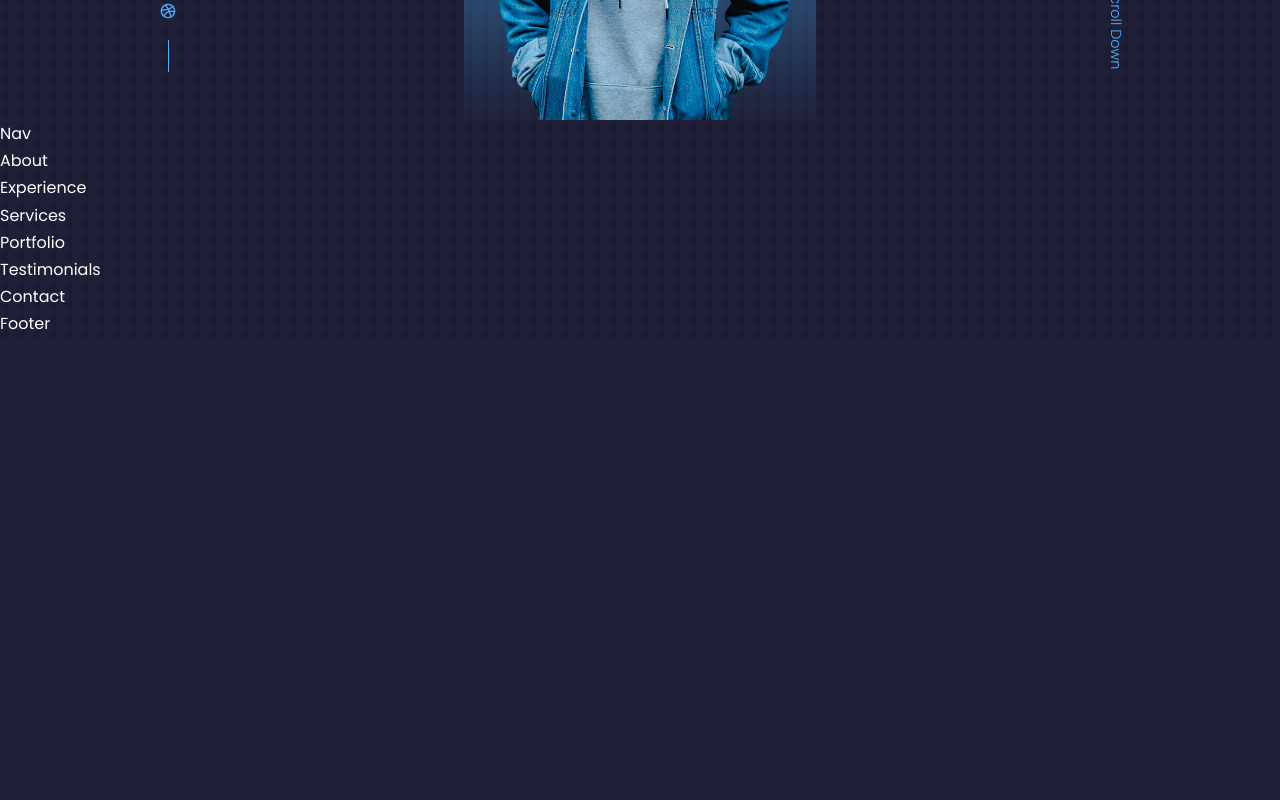
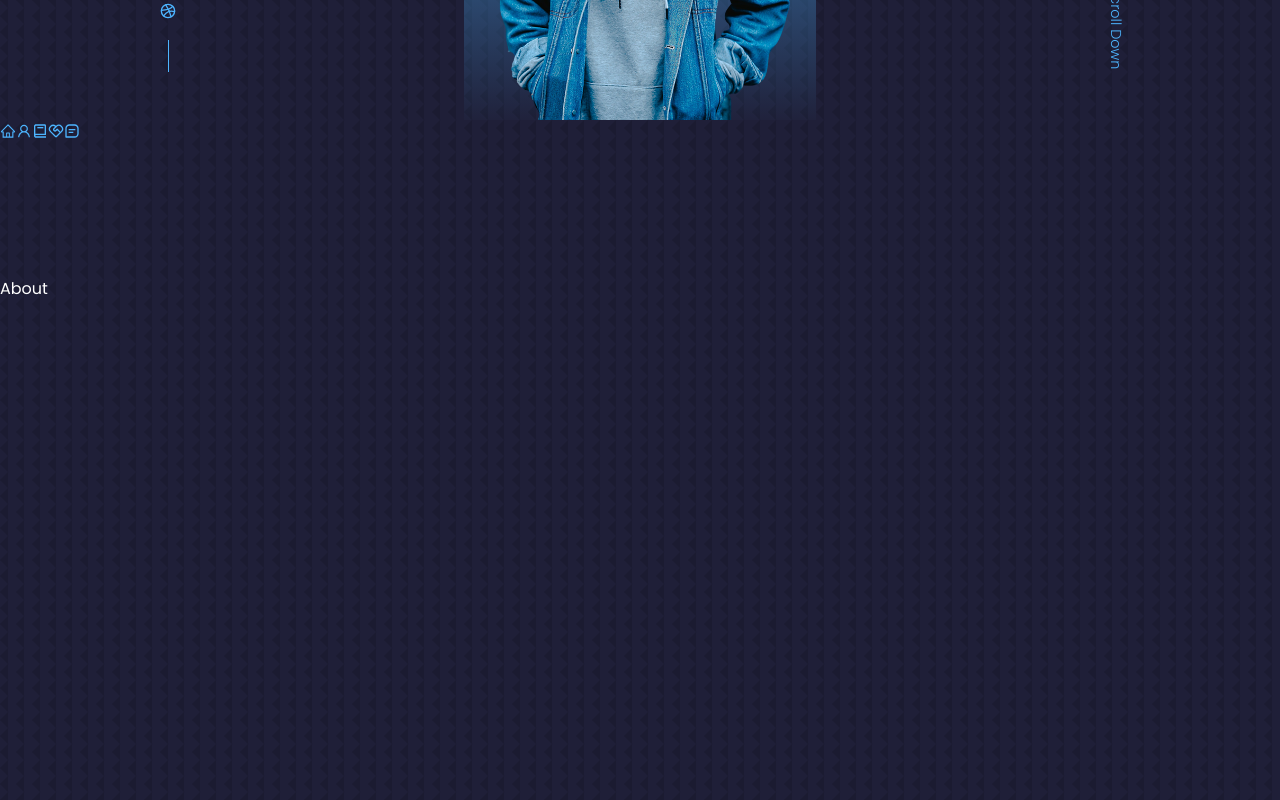
Before and after one commit to meywo/react-portfolio-website-1, a React (Create React App) app: page / in a window 1280 px wide. Shown: the part 680-1480 px from the top of the page. Before the commit the page ends 1018 px from the top, so only its background shows below. Built offline with nearby package versions, Linux system fonts and the light colour scheme.

Commit message:
5th commit-oct

```diff
--- a/src/components/about/About.jsx
+++ b/src/components/about/About.jsx
@@ -3,7 +3,7 @@ import './about.css'
 
 const About = () => {
   return (
-    <div>About</div>
+    <section id='about'>About</section>
   )
 }
 
--- a/src/components/contact/Contact.jsx
+++ b/src/components/contact/Contact.jsx
@@ -3,7 +3,7 @@ import './contact.css'
 
 const Contact = () => {
   return (
-    <div>Contact</div>
+    <section id='contact'>Contact</section>
   )
 }
 
--- a/src/components/experience/Experience.jsx
+++ b/src/components/experience/Experience.jsx
@@ -3,7 +3,7 @@ import './experience.css'
 
 const Experience = () => {
   return (
-    <div>Experience</div>
+    <section id='experience'>Experience</section>
   )
 }
 
--- a/src/components/nav/Nav.jsx
+++ b/src/components/nav/Nav.jsx
@@ -1,9 +1,20 @@
 import React from 'react'
 import './nav.css'
+import{AiOutlineHome} from 'react-icons/ai'
+import {AiOutlineUser} from 'react-icons/ai'
+import{BiBook} from 'react-icons/bi'
+import{RiServiceLine} from 'react-icons/ri'
+import{BiMessageSquareDetail} from 'react-icons/bi'
 
 const Nav = () => {
   return (
-    <div>Nav</div>
+    <nav>
+    <a href="#"><AiOutlineHome/></a>
+    <a href="#about"><AiOutlineUser/></a>
+    <a href="#experience"><BiBook/></a>
+    <a href="#portfolio"><RiServiceLine/></a>
+    <a href="#contact"><BiMessageSquareDetail/></a>
+    </nav>
   )
 }
 
--- a/src/components/portfolio/Portfolio.jsx
+++ b/src/components/portfolio/Portfolio.jsx
@@ -3,7 +3,7 @@ import './portfolio.css'
 
 const Portfolio = () => {
   return (
-    <div>Portfolio</div>
+    <section id='portfolio'>Portfolio</section>
   )
 }
 
--- a/src/components/services/Services.jsx
+++ b/src/components/services/Services.jsx
@@ -3,7 +3,7 @@ import './services.css'
 
 const Services = () => {
   return (
-    <div>Services</div>
+    <section id='services'>Services</section>
   )
 }
 
--- a/src/components/testimonials/Testimonials.jsx
+++ b/src/components/testimonials/Testimonials.jsx
@@ -3,7 +3,7 @@ import './testimonials.css'
 
 const Testimonials = () => {
   return (
-    <div>Testimonials</div>
+    <section id='testimonials'>Testimonials</section>
   )
 }
 
--- a/src/index.css
+++ b/src/index.css
@@ -55,6 +55,7 @@ h1, h2, h3, h4, h5 {
 
 section {
     margin-top: 8rem;
+    height:100vh;
 }
 
 section > h2,
```
